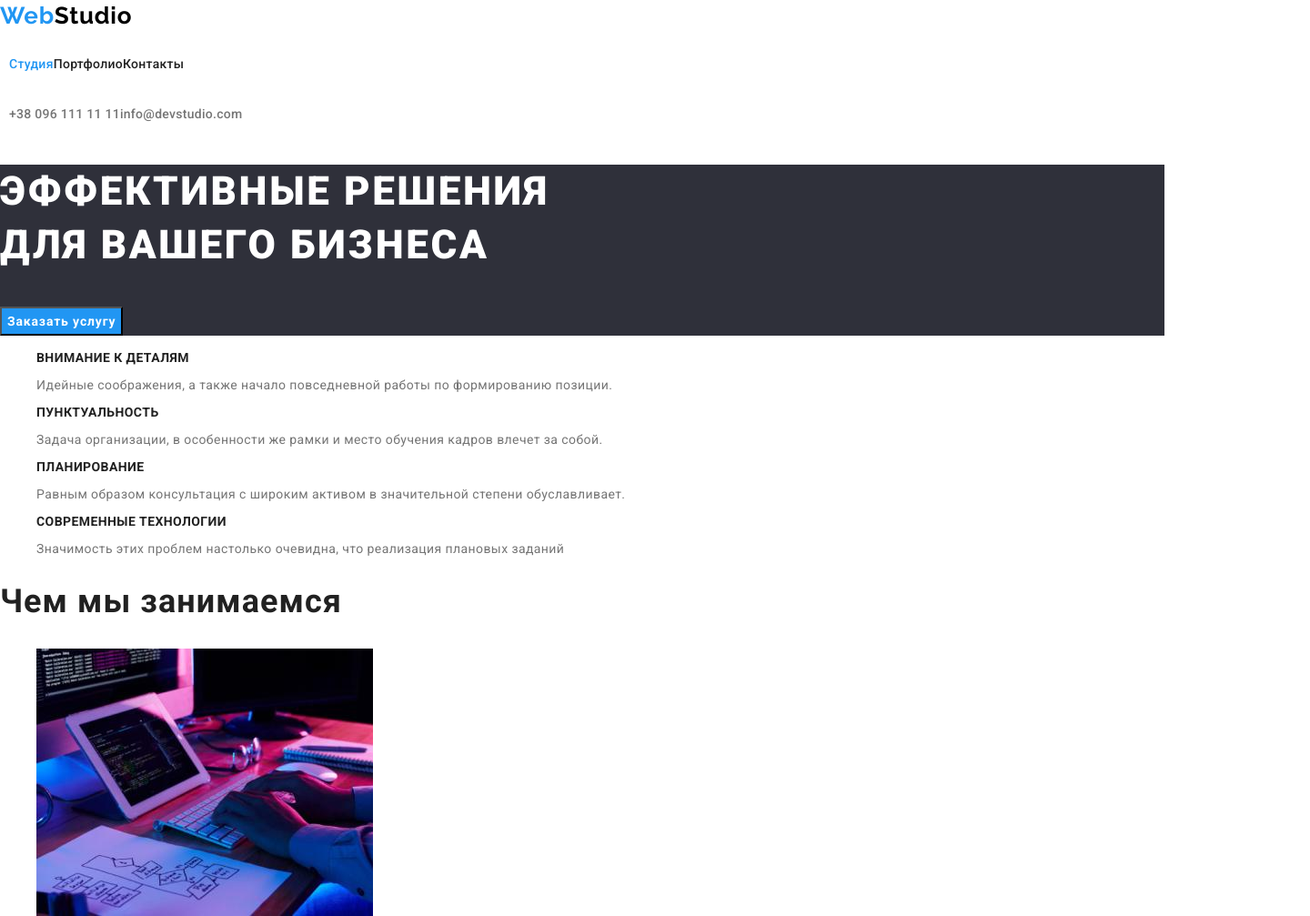
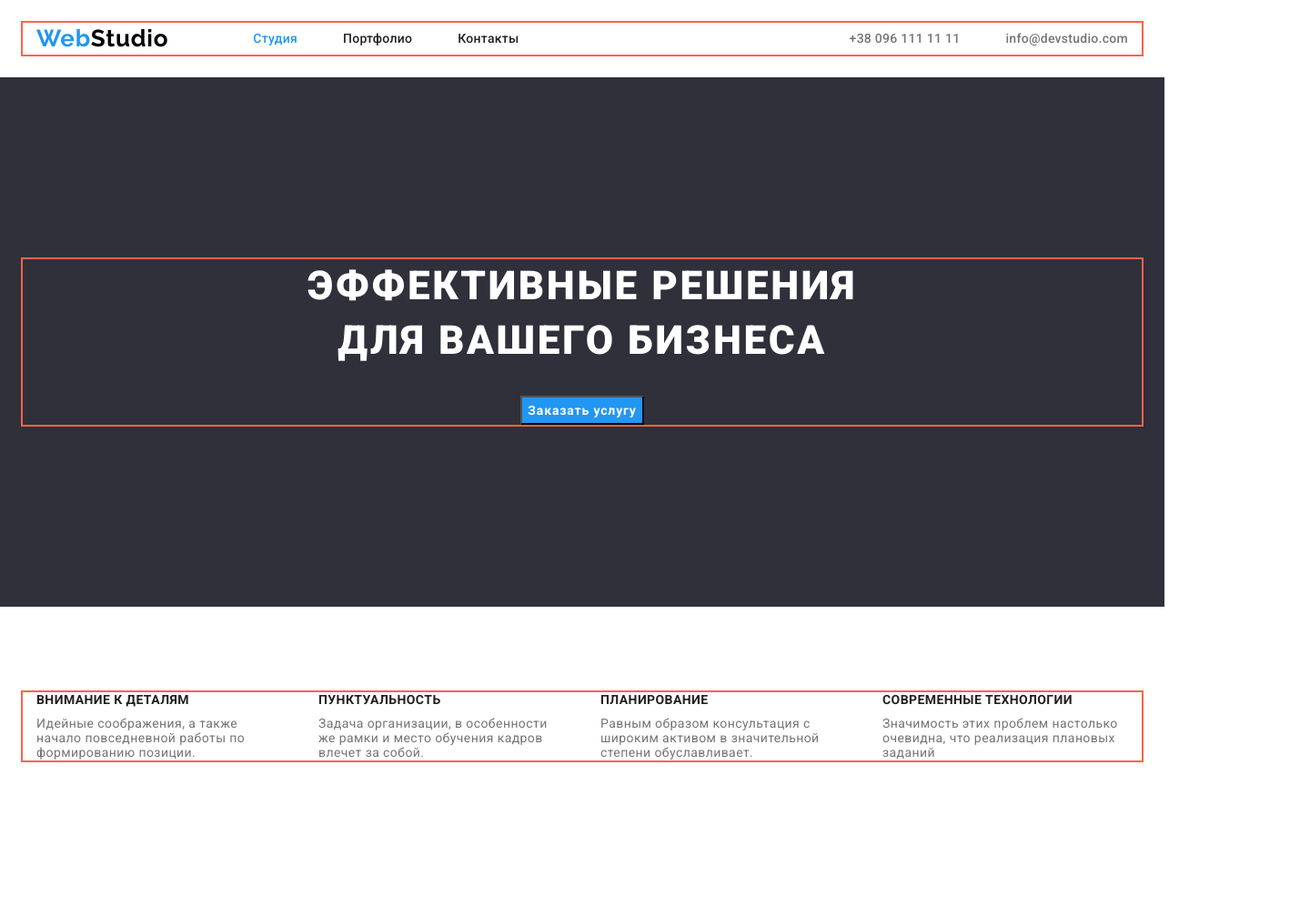
Before and after one commit to dmitgavr/goit-markup-hw-03, a plain HTML site: page index.html in a window 1280 px wide. Shown: the top 1007 px of the page at 91% size, 1440 px wide, since content can reach past the window. Drawn offline with nearby package versions, Linux system fonts and the light colour scheme.

Commit message:
форматирование элементов

```diff
--- a/css/styles.css
+++ b/css/styles.css
@@ -11,14 +11,33 @@ body {
   color: var(--head-color);
 }
 
-/* Проверочный контейнер */
+/* Сброс глобальных стилей */
+h1,
+h2,
+h3,
+h4,
+h5,
+h6,
+p,
+ul {
+  margin: 0;
+  padding: 0;
+}
+
+.section {
+padding-top: 94px;
+padding-bottom: 94px;
+}
+
 .container {
+  outline: 2px solid tomato;
+  width: 1230px;
+  padding-right: 15px;
+  padding-left: 15px;
   margin-left: auto;
-  margin-right: auto ;
-  /* height: 100px; */
-  width: 1440px;
-  /* outline: 2px solid tomato; */
+  margin-right: auto;
 }
+
 
 /* HEADER */
 .logo {
@@ -29,6 +48,7 @@ body {
   line-height: 1.36;
   letter-spacing: 0.03em;
   text-decoration: none;
+  margin-right: 93px;
 }
 
 .logo > span {
@@ -36,11 +56,32 @@ body {
 
 }
 
-.header-list,
+.header {
+  padding-top: 25px;
+  padding-bottom: 25px;
+}
+
+.header-container {
+  display: flex;
+  align-items: center;
+  justify-content: space-between;
+}
+
 .site-contacts {
   display: flex;
-  padding: 10px;
-  /* justify-content: space-between */
+}
+
+.header-nav {
+  display: flex;
+  align-items: center;
+}
+
+.header-list {
+  display: flex;
+}
+
+.header-item + .header-item {
+  margin-left: 50px;
 }
 
 .header-iteam-link {
@@ -61,8 +102,12 @@ body {
   color: var(--text-color);
 }
 
+/* Герой */
 .hero {
   background-color: var(--background-color);
+  padding-bottom: 200px;
+  padding-top: 200px;
+  text-align: center;
 }
 
 .hero-title {
@@ -72,6 +117,9 @@ body {
   font-weight: 900;
   line-height: 1.36;
   letter-spacing: 0.06em;
+  margin-bottom: 30px;
+  /* margin-left: auto;
+  margin-right: auto; */
 }
 
 .hero-button {
@@ -85,20 +133,51 @@ body {
   cursor: pointer;
 }
 
-.exellence-title {
+/* .hero-container {
+  margin-top: 200px;
+} */
+
+
+/* Преимущества */
+
+.excellence-list {
+  display: flex;
+  justify-content: space-between;
+}
+
+.excellence-iteam {
+  /* margin-right: 30px; */
+  width: 270px;
+}
+
+/* .excellence-iteam:last-child {
+  margin-right: 0;
+} */
+
+.excellence-title {
   font-weight: 700;
   font-size: 14px;
   line-height: 1.143;
   letter-spacing: 0.03em;
   text-transform: uppercase;
+  margin-bottom: 10px;
+
 }
 
-.exellence-text {
+.excellence-text {
   color: var(--text-color);
   font-weight: 400;
   font-size: 14px;
   line-height: 1, 714;
   letter-spacing: 0.03em;
+}
+
+
+
+
+.case-list {
+  display: flex;
+  justify-content: space-between;
 }
 
 .case-title,
@@ -109,6 +188,7 @@ body {
   letter-spacing: 0.03em;
 }
 
+/* Команда */
 .command {
   background-color: #f5f4fa;
 }
@@ -128,8 +208,11 @@ body {
   letter-spacing: 0.03em;
 }
 
+/* Футер */
 .footer {
   background-color: var(--background-color);
+  padding-top: 60px;
+  padding-bottom: 60px;
 }
 
 .footer .logo {
--- a/index.html
+++ b/index.html
@@ -16,43 +16,55 @@
     <link rel="stylesheet" href="./css/styles.css" />
   </head>
   <body>
+    <!--Heder-->
     <header class="header">
-      <!--Меню навигации-->
-      <div class="container">
+      <div class="container header-container">
         <nav class="header-nav">
           <a href="https://dmitgavr.github.io/goit-markup-hw-02/" class="logo"
             ><span>Web</span>Studio</a
           >
 
           <ul class="header-list">
-          <li class="header-item"><a class="header-iteam-link" href="./index.html" class="link"><span class="header-list-span">Студия</span></a></li>
-          <li class="header-item"><a class="header-iteam-link" href="./portfolio.html" class="link">Портфолио</a></li>
-          <li class="header-item"><a class="header-iteam-link" href="./contacts.html" class="link">Контакты</a></li>
+            <li class="header-item">
+              <a class="header-iteam-link" href="./index.html"
+                ><span class="header-list-span">Студия</span></a
+              >
+            </li>
+            <li class="header-item">
+              <a class="header-iteam-link" href="./portfolio.html"
+                >Портфолио</a
+              >
+            </li>
+            <li class="header-item">
+              <a class="header-iteam-link" href="./contacts.html"
+                >Контакты</a
+              >
+            </li>
           </ul>
-
+        </nav>
 
           <ul class="site-contacts">
-          <li>
+            <li class="header-item">
               <a href="tel:+380961111111" class="header-iteam-link contacts"
                 >+38 096 111 11 11</a
               >
             </li>
-          <li>
-            <a href="mailto:info@devstudio.com" class="header-iteam-link contacts"
+            <li class="header-item">
+              <a
+                href="mailto:info@devstudio.com"
+                class="header-iteam-link contacts"
                 >info@devstudio.com</a
               >
             </li>
           </ul>
-        </nav>
+
       </div>
-
-<div class="container"></div>
-
     </header>
 
     <main>
       <!--Герой-->
-      <section class="hero">
+      <section class="section hero">
+        <div class="container hero-container">
           <h1 class="hero-title">
             Эффективные решения <br />
             для вашего бизнеса
@@ -60,44 +72,48 @@
           <button type="button" name="order" class="hero-button">
             Заказать услугу
           </button>
+        </div>
       </section>
 
       <!--Преимущества-->
-      <section class="excellence">
+      <section class="section excellence">
+        <div class="container ">
           <ul class="excellence-list">
-          <li>
-            <h3 class="exellence-title">Внимание к деталям</h3>
-            <p class="exellence-text">
+            <li class="excellence-iteam">
+              <h3 class="excellence-title">Внимание к деталям</h3>
+              <p class="excellence-text">
                 Идейные соображения, а также начало повседневной работы по
                 формированию позиции.
               </p>
             </li>
-          <li>
-            <h3 class="exellence-title">Пунктуальность</h3>
-            <p class="exellence-text">
-              Задача организации, в особенности же рамки и место обучения кадров
-              влечет за собой.
+            <li class="excellence-iteam">
+              <h3 class="excellence-title">Пунктуальность</h3>
+              <p class="excellence-text">
+                Задача организации, в особенности же рамки и место обучения
+                кадров влечет за собой.
               </p>
             </li>
-          <li>
-            <h3 class="exellence-title">Планирование</h3>
-            <p class="exellence-text">
+            <li class="excellence-iteam">
+              <h3 class="excellence-title">Планирование</h3>
+              <p class="excellence-text">
                 Равным образом консультация с широким активом в значительной
                 степени обуславливает.
               </p>
             </li>
-          <li>
-            <h3 class="exellence-title">Современные технологии</h3>
-            <p class="exellence-text">
+            <li class="excellence-iteam">
+              <h3 class="excellence-title">Современные технологии</h3>
+              <p class="excellence-text">
                 Значимость этих проблем настолько очевидна, что реализация
                 плановых заданий
               </p>
             </li>
           </ul>
+        </div>
       </section>
 
       <!--Чем мы занимаемся-->
-      <section class="case">
+      <section class="section case">
+        <div class="container case-container">
           <h2 class="case-title">Чем мы занимаемся</h2>
           <ul class="case-list">
             <li>
@@ -125,10 +141,12 @@
               />
             </li>
           </ul>
+        </div>
       </section>
 
       <!--Наша команда-->
-      <section class="command">
+      <section class="section command">
+        <div class="container">
           <h2 class="command-title">Наша команда</h2>
           <ul class="command-list">
             <li>
@@ -172,29 +190,32 @@
               <p>UI Designer</p>
             </li>
           </ul>
+        </div>
       </section>
     </main>
 
     <!--Футер-->
     <footer class="footer">
+      <div class="container">
         <a href="https://dmitgavr.github.io/goit-markup-hw-01/" class="logo"
           ><span>Web</span>Studio</a
         >
-      <address class="address">
+        <address class="section address">
           <ul class="site-contacts">
             <li><p class="address">г. Киев, пр-т Леси Украинки, 26</p></li>
             <li>
-            <a href="mailto:info@devstudio.com" class="link contacts-footer"
+              <a href="mailto:info@devstudio.com" class="header-iteam-link  contacts-footer"
                 >info@devstudio.com</a
               >
             </li>
             <li>
-            <a href="tel:+380961111111" class="link contacts-footer"
+              <a href="tel:+380961111111" class="header-iteam-link  contacts-footer"
                 >+38 096 111 11 11</a
               >
             </li>
           </ul>
         </address>
+      </div>
     </footer>
   </body>
 </html>
```
Lines whose indentation alone changed are shown as unchanged.
